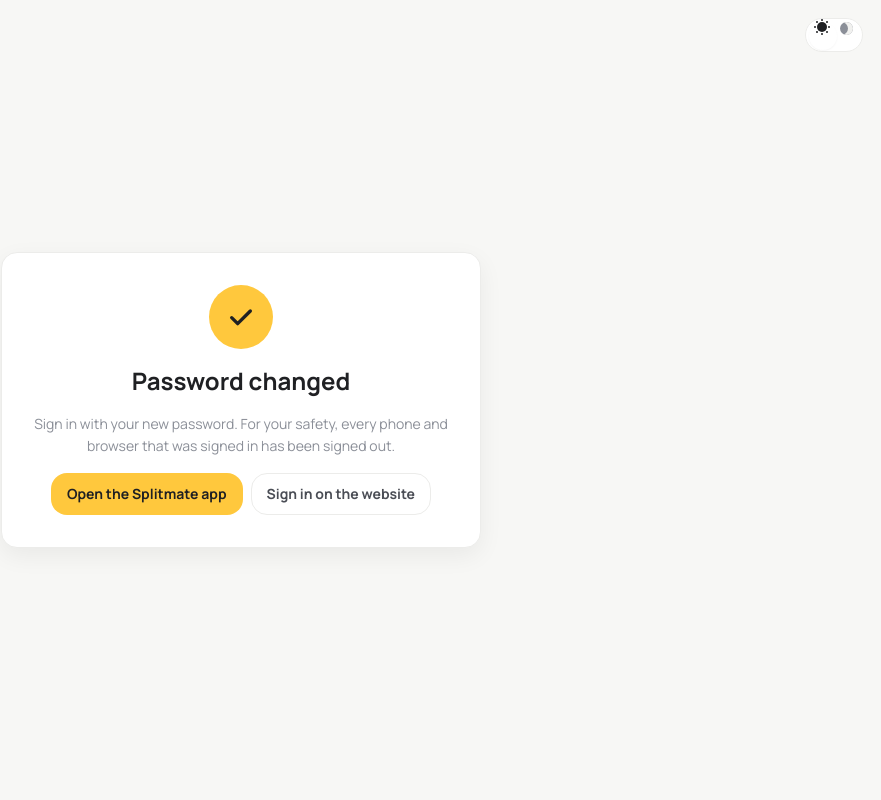
After one commit to KrishnaRao03/Splitmate, a Flask app: page /password-changed in a window 1280 px wide. The commit adds this page. Shown: the whole page, without its empty margins (399-1280 px from the left). Run offline with Flask 3, Linux system fonts and the light colour scheme; parts of the project's set-up code (start-up, migrations or seed data) failed here and were passed over; some libraries are stand-ins or nearby versions.

Commit message:
Links end in the app with a confirmation
Invite emails open the app with ?invite=<token>; the app accepts it after
sign-in and opens the group. The website invite and join pages offer
'Open in the Splitmate app' first. A password reset ends on a Password
changed page with a button back into the app.

Co-Authored-By: Claude Opus 5.5 <noreply@anthropic.com>
Claude-Session: https://claude.ai/code/session_01GSaRNGYFkNQtyq22WWfLAC

```diff
--- a/Splitmate-App/src/screens/AuthScreen.tsx
+++ b/Splitmate-App/src/screens/AuthScreen.tsx
@@ -16,6 +16,7 @@ import { typography } from '@/theme/typography';
 import { deviceCountry } from '@/utils/countries';
 import { emailError as describeEmailError, passwordError as describePasswordError, passwordStrength } from '@/utils/validation';
 import { notify } from '@/state/UndoToast';
+import { hasPendingInvite } from '@/utils/launchLinks';
 
 type Mode = 'login' | 'register' | 'verify' | 'forgot';
 
@@ -158,6 +159,7 @@ export function AuthScreen() {
 
       <Card>
         <Text style={styles.cardTitle}>{loginTabActive ? 'Welcome back' : 'Create your account'}</Text>
+        {hasPendingInvite() ? <Text style={styles.notice}>Sign in or create an account with the invited email, and you'll join the group straight away.</Text> : null}
 
         <View style={styles.modeRow}>
           <Pressable accessibilityRole="button" onPress={() => switchMode('login')} style={[styles.modeButton, loginTabActive && styles.modeActive]}>
--- a/Splitmate-Web/app/routes/auth.py
+++ b/Splitmate-Web/app/routes/auth.py
@@ -5,7 +5,7 @@ from flask import Blueprint, current_app, render_template, redirect, url_for, fl
 from flask_login import login_user, logout_user, login_required, current_user
 from itsdangerous import BadSignature, SignatureExpired, URLSafeTimedSerializer
 from app import db, limiter
-from app.email_utils import send_password_reset_email, send_verification_otp
+from app.email_utils import app_url, send_password_reset_email, send_verification_otp
 from app.email_validation import email_error_message, normalize_email
 from app.models import PendingRegistration, User
 from app.regions import countries_payload, normalize_country
@@ -265,10 +265,15 @@ def reset_password(token):
         # set_password also bumps the token version: this link and every existing login stop working.
         user.set_password(password)
         db.session.commit()
-        flash('Your password has been reset. Please sign in.', 'success')
-        return redirect(url_for('auth.login'))
+        return redirect(url_for('auth.password_changed'))
 
     return render_template('reset_password.html')
+
+
+@auth_bp.route('/password-changed')
+def password_changed():
+    """The end of a password reset: a clear confirmation with a way back into the app."""
+    return render_template('password_reset_done.html', app_link=app_url('/'), login_url=url_for('auth.login'))
 
 @auth_bp.route('/register', methods=['GET', 'POST'])
 @limiter.limit('5 per hour', methods=['POST'])
--- a/Splitmate-Web/app/routes/main.py
+++ b/Splitmate-Web/app/routes/main.py
@@ -12,7 +12,7 @@ from sqlalchemy import func, or_
 from app import db, limiter
 from app.regions import countries_payload, normalize_country, payment_fields_for
 from app.email_validation import normalize_email
-from app.email_utils import send_group_invite_email, send_splitmate_invite_email
+from app.email_utils import app_url, send_group_invite_email, send_splitmate_invite_email
 from app.models import User, Group, GroupInvite, Expense, ExpenseSplit, ExpenseHistory, Note, Payment, RewardTransaction, Task
 from app.routes.auth import send_user_otp, set_pending_verification
 from app.group_utils import group_member_payload, group_pending_invite_payload, set_member_nickname
@@ -151,7 +151,8 @@ def join_splitmate():
         'join_splitmate.html',
         email=email,
         login_url=url_for('auth.login'),
-        register_url=url_for('auth.register', **register_kwargs)
+        register_url=url_for('auth.register', **register_kwargs),
+        app_link=app_url('/'),
     )
 
 @main_bp.route('/')
@@ -752,7 +753,8 @@ def accept_group_invite(token):
             'invite.html',
             invite=invite,
             login_url=url_for('auth.login', next=request.path),
-            register_url=url_for('auth.register', next=request.path)
+            register_url=url_for('auth.register', next=request.path),
+            app_invite_url=app_url(f'/?invite={invite.token}'),
         )
 
     if normalize_email(current_user.email) != invite.email:
--- a/Splitmate-Web/app/templates/invite.html
+++ b/Splitmate-Web/app/templates/invite.html
@@ -23,7 +23,8 @@
         </div>
 
         <div class="invite-auth-actions">
-            <a class="btn btn-primary btn-full" href="{{ login_url }}">Sign in</a>
+            <a class="btn btn-primary btn-full" href="{{ app_invite_url }}">Open in the Splitmate app</a>
+            <a class="btn btn-outline btn-full" href="{{ login_url }}">Sign in on the website</a>
             <a class="btn btn-outline btn-full" href="{{ register_url }}">Create account</a>
         </div>
     </div>
--- a/Splitmate-Web/app/templates/join_splitmate.html
+++ b/Splitmate-Web/app/templates/join_splitmate.html
@@ -23,7 +23,8 @@
         </div>
 
         <div class="invite-auth-actions">
-            <a class="btn btn-primary btn-full" href="{{ register_url }}">Create account</a>
+            <a class="btn btn-primary btn-full" href="{{ app_link }}">Open the Splitmate app</a>
+            <a class="btn btn-outline btn-full" href="{{ register_url }}">Create account on the website</a>
             <a class="btn btn-outline btn-full" href="{{ login_url }}">Sign in</a>
         </div>
     </div>
--- /dev/null
+++ b/Splitmate-Web/app/templates/password_reset_done.html
@@ -0,0 +1,19 @@
+{% extends "base.html" %}
+
+{% block title %}Password changed - Splitmate{% endblock %}
+
+{% block auth_content %}
+<div class="auth-container">
+    <div class="auth-card confirm-card">
+        <div class="confirm-icon is-done" aria-hidden="true">
+            <svg viewBox="0 0 24 24" width="32" height="32" fill="none" stroke="currentColor" stroke-width="2.5" stroke-linecap="round" stroke-linejoin="round"><path d="M5 12.5l4.5 4.5L19 7.5"/></svg>
+        </div>
+        <h1>Password changed</h1>
+        <p class="text-subtle">Sign in with your new password. For your safety, every phone and browser that was signed in has been signed out.</p>
+        <div class="confirm-actions">
+            <a class="btn btn-primary" href="{{ app_link }}">Open the Splitmate app</a>
+            <a class="btn btn-outline" href="{{ login_url }}">Sign in on the website</a>
+        </div>
+    </div>
+</div>
+{% endblock %}
```
Also changed, not shown: Splitmate-App/src/screens/HomeScreen.tsx (+16 -18 lines), Splitmate-App/src/utils/launchLinks.ts (added, +29 -0 lines), Splitmate-Web/tests/test_group_management.py (+5 -0 lines), Splitmate-Web/tests/test_security_fixes.py (+4 -1 lines).
